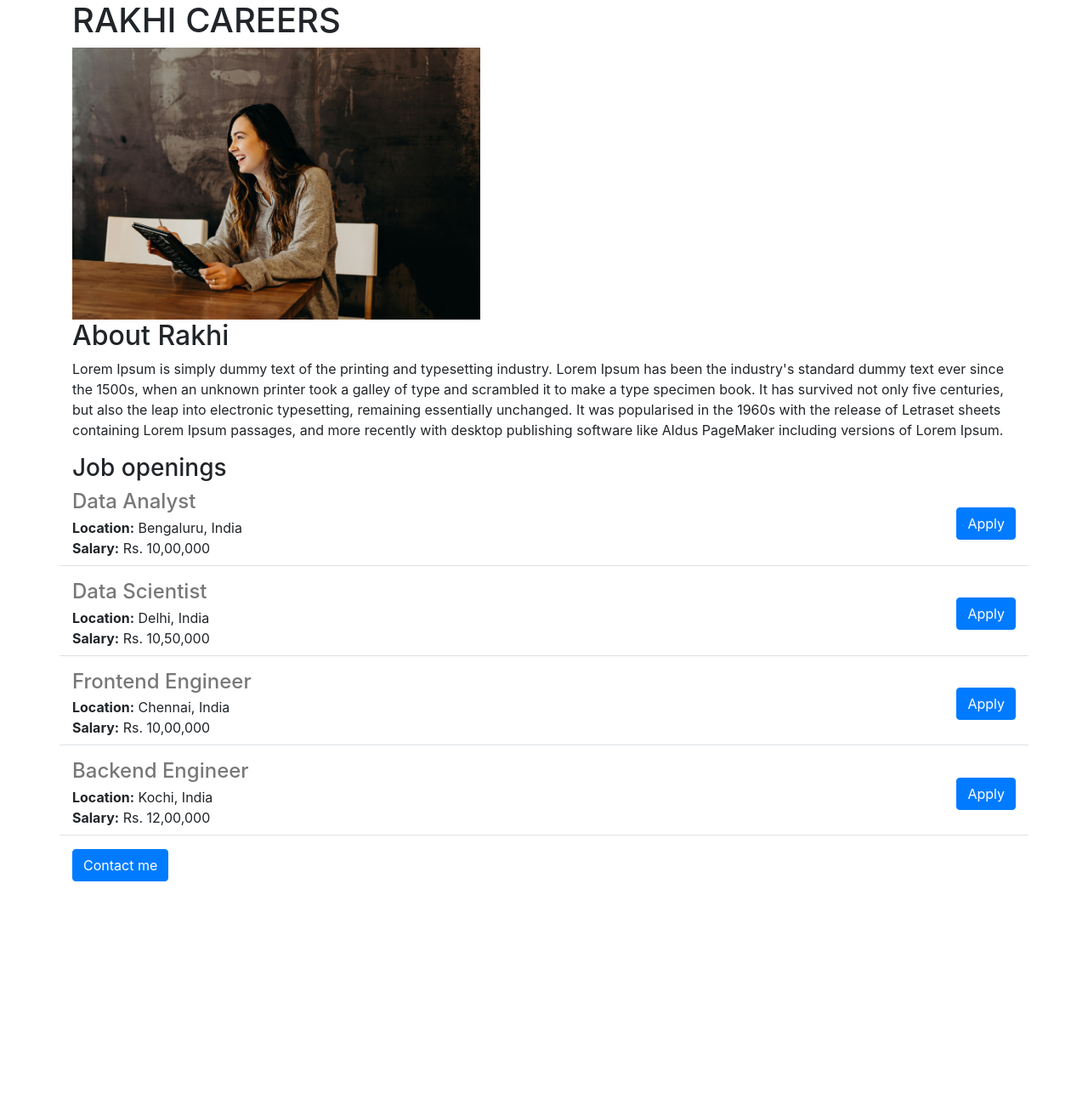
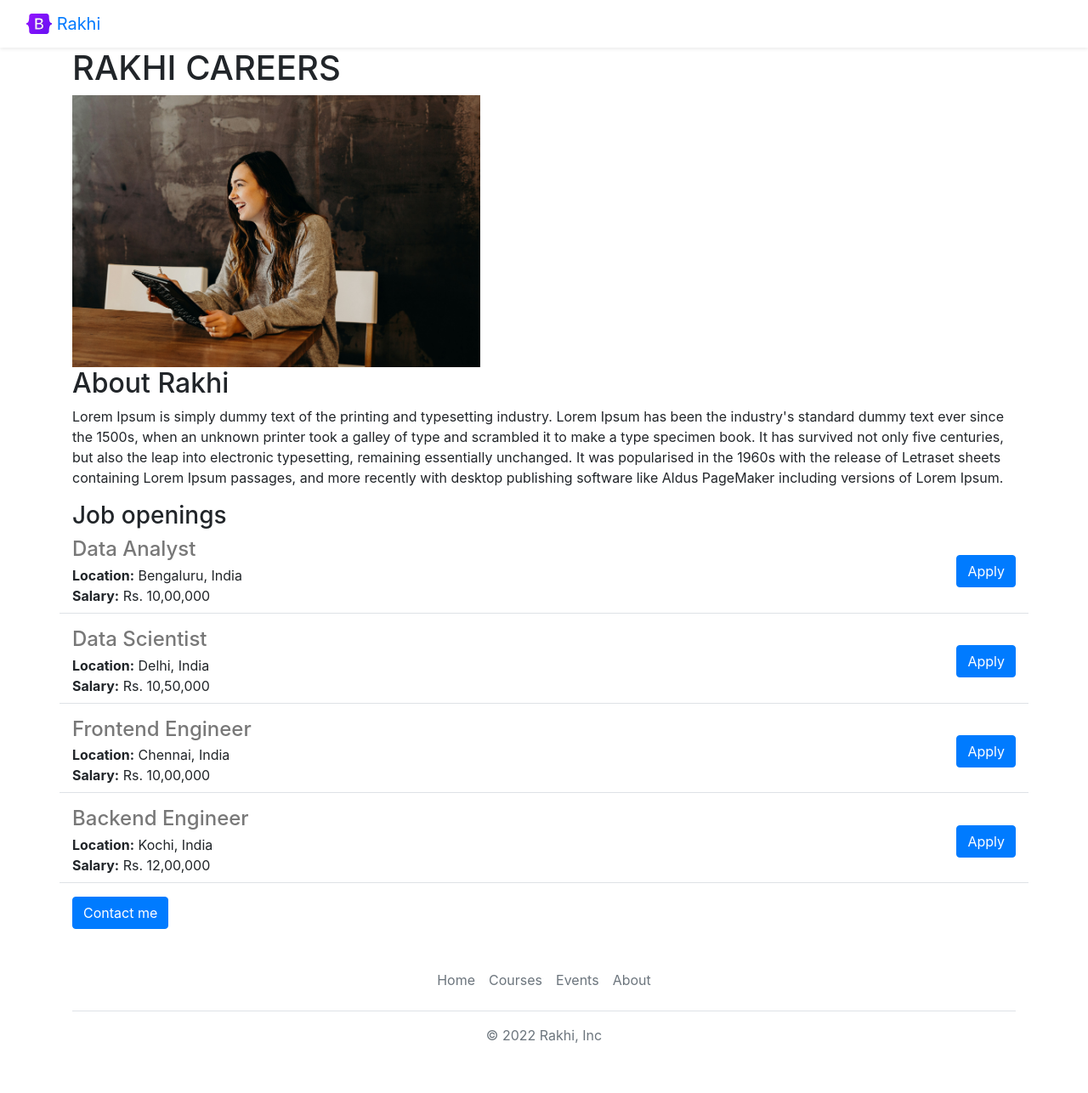
Before and after one commit to RakhithaBaburaj/rakhi-website, a Flask app: page / in a window 1280 px wide. Shown: the whole page at 85% size. Before the commit the page ends 1037 px from the top, so only its background shows below. Run offline with Flask 3, Linux system fonts and the light colour scheme; some libraries are stand-ins or nearby versions.

Commit message:
functional and aesthetic improvements

```diff
--- /dev/null
+++ b/templates/footer.html
@@ -0,0 +1,11 @@
+<div class="container">
+  <footer class="py-3 my-4">
+    <ul class="nav justify-content-center border-bottom pb-3 mb-3">
+      <li class="nav-item"><a href="https://www.rakhi.ai" class="nav-link px-2 text-muted">Home</a></li>
+      <li class="nav-item"><a href="https://rakhi.ai/learn" class="nav-link px-2 text-muted">Courses</a></li>
+      <li class="nav-item"><a href="https://rakhi.ai/events" class="nav-link px-2 text-muted">Events</a></li>
+      <li class="nav-item"><a href="https://www.rakhi.ai/about" class="nav-link px-2 text-muted">About</a></li>
+    </ul>
+    <p class="text-center text-muted">&copy; 2022 Rakhi, Inc</p>
+  </footer>
+</div>
--- a/templates/home.html
+++ b/templates/home.html
@@ -15,6 +15,7 @@
     </style>
 </head>
 <body>
+    {% include 'nav.html' %}
     <div id="container" class="container">
         <h1>{{ Company_name }} CAREERS</h1>
         <img id='car' src="https://5535ea84-1454-4748-9b3e-9d27ff434de9-00-1z9h8i1hnaxe6.pike.replit.dev/static/car.jpg" height="320">
@@ -29,11 +30,12 @@
             {% endfor %}
         </div>
         <div>
-            <button class="btn btn-primary">Contact me</button>
+            <a href="mailto:hello@Rakhi.ai?" class="btn btn-primary">Contact me</a>
         </div>
     </div>
     <script src="https://code.jquery.com/jquery-3.3.1.slim.min.js"></script>
     <script src="https://cdnjs.cloudflare.com/ajax/libs/popper.js/1.14.7/umd/popper.min.js"></script>
     <script src="https://stackpath.bootstrapcdn.com/bootstrap/4.3.1/js/bootstrap.min.js"></script>
+    {%include 'footer.html' %}
 </body>
 </html>
--- a/templates/jobitem.html
+++ b/templates/jobitem.html
@@ -13,6 +13,6 @@
     {% endif %}
   </div>
   <div class="col-3 right-align-button">
-    <button type="button" class="btn btn-primary">Apply</button>
+    <a href="mailto:hello@Rakhi.ai?subject=Application for{{job['title']}}" type="button" class="btn btn-primary">Apply</a>
   </div>
 </div>
--- /dev/null
+++ b/templates/nav.html
@@ -0,0 +1,9 @@
+<nav class="navbar shadow-sm fixed-top bg-white">
+  <div class="container-fluid">
+    <a class="navbar-brand" href="#">
+      <img src="/static/logo.svg" alt="Logo" width="30" height="24" class="d-inline-block align-text-top">
+      Rakhi
+    </a>
+  </div>
+</nav>
+<div style="height:56px"></div>
```
Also changed, not shown: static/logo.svg (added), 1 other file.
